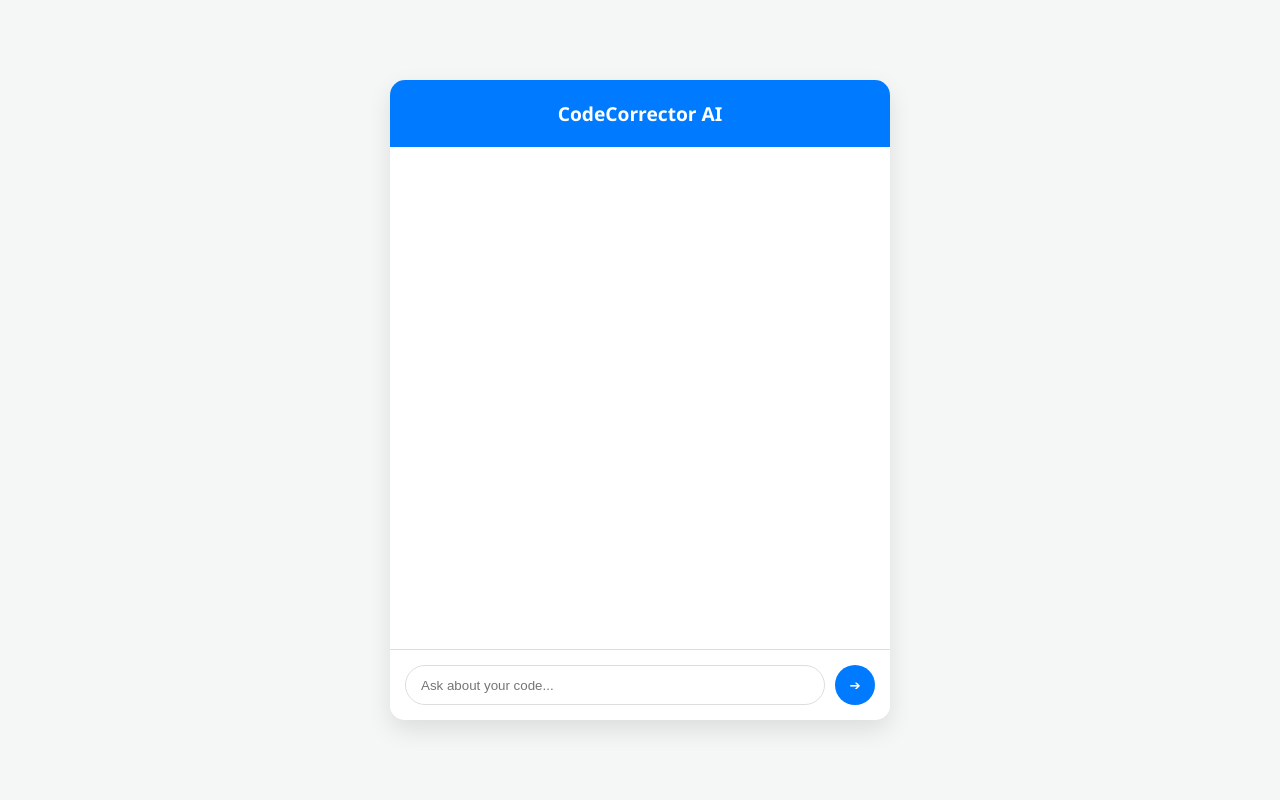
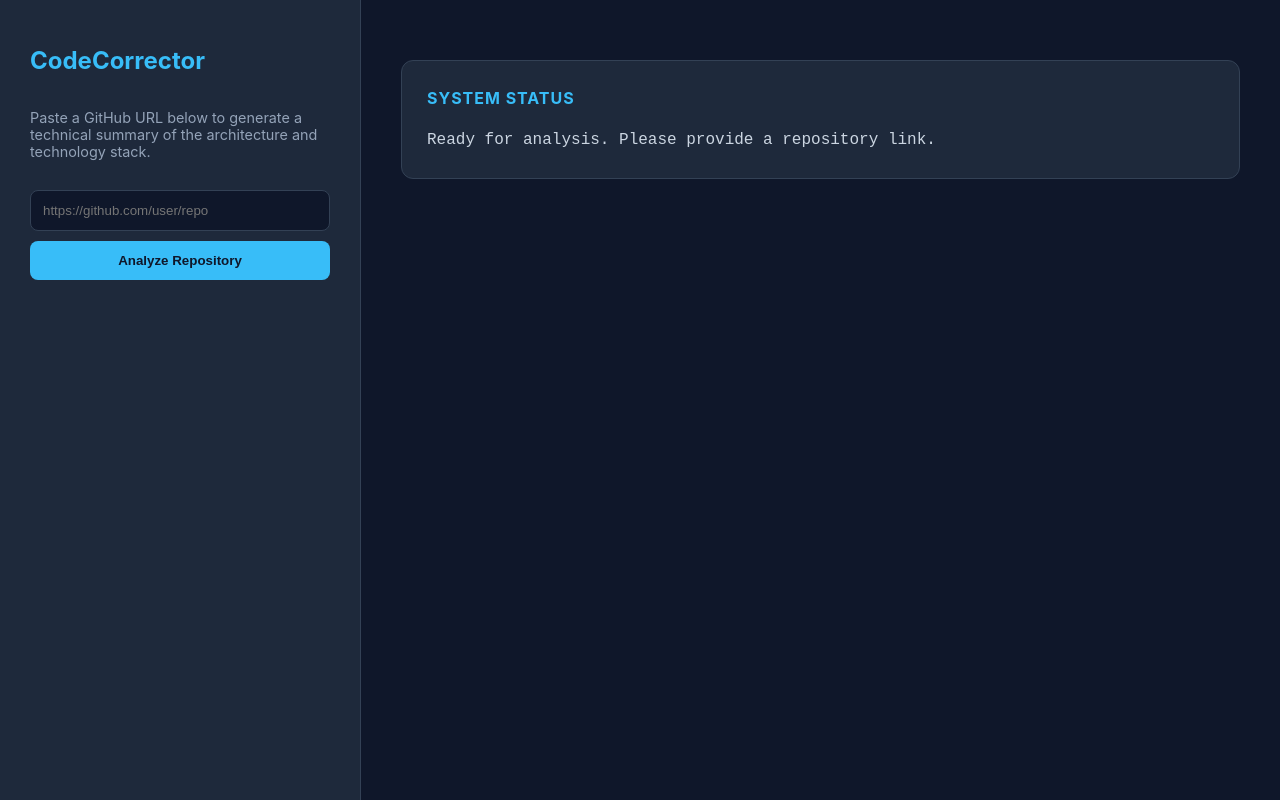
Before and after one commit to siprasanghamitradash/CodeCorrector, a Flask app: page / in a window 1280 px wide. Run offline with Flask 3, Linux system fonts and the light colour scheme.

Commit message:
improving UI

```diff
--- a/templates/index.html
+++ b/templates/index.html
@@ -3,44 +3,135 @@
 <head>
     <meta charset="UTF-8">
     <meta name="viewport" content="width=device-width, initial-scale=1.0">
-    <title>Basic Chatbot</title>
+    <title>CodeCorrector | Repo Analyst</title>
     <style>
-        /* Modern styling */
-        body { font-family: 'Segoe UI', Tahoma, Geneva, Verdana, sans-serif; background-color: #f4f7f6; display: flex; justify-content: center; align-items: center; height: 100vh; margin: 0; }
-        .container { background: white; width: 100%; max-width: 500px; height: 80vh; display: flex; flex-direction: column; border-radius: 15px; box-shadow: 0 10px 25px rgba(0,0,0,0.1); overflow: hidden; }
+        :root {
+            --bg: #0f172a;
+            --sidebar: #1e293b;
+            --accent: #38bdf8;
+            --text: #f8fafc;
+        }
 
-        h2 { background: #007bff; color: white; margin: 0; padding: 20px; text-align: center; font-size: 1.2rem; }
+        body {
+            font-family: 'Inter', sans-serif;
+            background-color: var(--bg);
+            color: var(--text);
+            margin: 0;
+            display: flex;
+            height: 100vh;
+        }
 
-        #chat-box { flex: 1; overflow-y: auto; padding: 20px; display: flex; flex-direction: column; gap: 10px; }
+        /* Sidebar for Inputs */
+        .sidebar {
+            width: 300px;
+            background: var(--sidebar);
+            padding: 30px;
+            display: flex;
+            flex-direction: column;
+            border-right: 1px solid #334155;
+        }
 
-        /* Message Bubbles */
-        .msg { padding: 10px 15px; border-radius: 18px; max-width: 80%; line-height: 1.4; word-wrap: break-word; }
-        .user { align-self: flex-end; background-color: #007bff; color: white; border-bottom-right-radius: 2px; }
-        .bot { align-self: flex-start; background-color: #e9e9eb; color: #333; border-bottom-left-radius: 2px; }
+        .sidebar h1 { font-size: 1.5rem; color: var(--accent); margin-bottom: 20px; }
+        .sidebar p { font-size: 0.9rem; color: #94a3b8; margin-bottom: 30px; }
 
-        .input-area { border-top: 1px solid #ddd; padding: 15px; display: flex; gap: 10px; background: white; }
-        input { flex: 1; border: 1px solid #ddd; border-radius: 20px; padding: 10px 15px; outline: none; }
-        button { background: #007bff; color: white; border: none; border-radius: 50%; width: 40px; height: 40px; cursor: pointer; transition: 0.3s; }
-        button:hover { background: #0056b3; }
+        /* Main Analysis Area */
+        .main-content {
+            flex: 1;
+            display: flex;
+            flex-direction: column;
+            padding: 40px;
+            overflow-y: auto;
+        }
+
+        .input-group {
+            display: flex;
+            flex-direction: column;
+            gap: 10px;
+        }
+
+        input {
+            background: #0f172a;
+            border: 1px solid #334155;
+            padding: 12px;
+            border-radius: 8px;
+            color: white;
+            outline: none;
+        }
+
+        input:focus { border-color: var(--accent); }
+
+        button {
+            background: var(--accent);
+            color: #0f172a;
+            border: none;
+            padding: 12px;
+            border-radius: 8px;
+            font-weight: bold;
+            cursor: pointer;
+            transition: 0.2s;
+        }
+
+        button:hover { opacity: 0.9; transform: translateY(-1px); }
+
+        /* Result Cards */
+        #results {
+            margin-top: 20px;
+            display: flex;
+            flex-direction: column;
+            gap: 20px;
+        }
+
+        .analysis-card {
+            background: var(--sidebar);
+            border-radius: 12px;
+            padding: 25px;
+            border: 1px solid #334155;
+            line-height: 1.6;
+            animation: fadeIn 0.4s ease-out;
+        }
+
+        .analysis-card h3 { margin-top: 0; color: var(--accent); font-size: 1rem; text-transform: uppercase; letter-spacing: 1px; }
+
+        /* Coder style for AI text */
+        .ai-content {
+            font-family: 'Fira Code', 'Courier New', monospace;
+            white-space: pre-wrap;
+            color: #cbd5e1;
+        }
+
+        @keyframes fadeIn {
+            from { opacity: 0; transform: translateY(10px); }
+            to { opacity: 1; transform: translateY(0); }
+        }
+
+        .loading { color: var(--accent); font-style: italic; }
     </style>
 </head>
 <body>
 
-<div class="container">
-    <h2>CodeCorrector AI</h2>
-    <div id="chat-box"></div>
+<div class="sidebar">
+    <h1>CodeCorrector</h1>
+    <p>Paste a GitHub URL below to generate a technical summary of the architecture and technology stack.</p>
 
-    <div class="input-area">
-        <input type="text" id="user-input" placeholder="Ask about your code..." onkeypress="handleKeyPress(event)">
-        <button onclick="sendMessage()">➔</button>
+    <div class="input-group">
+        <input type="text" id="user-input" placeholder="https://github.com/user/repo" onkeypress="handleKeyPress(event)">
+        <button onclick="sendMessage()">Analyze Repository</button>
+    </div>
+</div>
+
+<div class="main-content">
+    <div id="results">
+        <div class="analysis-card">
+            <h3>System Status</h3>
+            <div class="ai-content">Ready for analysis. Please provide a repository link.</div>
+        </div>
     </div>
 </div>
 
 <script>
     const input = document.getElementById('user-input');
-    const chatBox = document.getElementById('chat-box');
+    const resultsArea = document.getElementById('results');
 
-    // Allows pressing "Enter" to send
     function handleKeyPress(e) {
         if (e.key === 'Enter') sendMessage();
     }
@@ -49,18 +140,17 @@
         const message = input.value.trim();
         if (!message) return;
 
-        // 1. Add User Message
-        chatBox.innerHTML += `<div class="msg user">${message}</div>`;
-        input.value = '';
-        chatBox.scrollTop = chatBox.scrollHeight;
-
-        // 2. Add "Thinking..." placeholder
+        // Clear previous results and show loading
         const tempId = "loading-" + Date.now();
-        chatBox.innerHTML += `<div class="msg bot" id="${tempId}"><i>AI is thinking...</i></div>`;
-        chatBox.scrollTop = chatBox.scrollHeight;
+        resultsArea.innerHTML = `
+            <div class="analysis-card">
+                <h3>Analyzing: ${message}</h3>
+                <div class="ai-content loading" id="${tempId}">Scanning repository structure and dependencies...</div>
+            </div>
+        `;
 
         try {
-            const response = await fetch('/chat', { // CHANGED to /chat to match your python
+            const response = await fetch('/chat', {
                 method: 'POST',
                 headers: {'Content-Type': 'application/json'},
                 body: JSON.stringify({message: message})
@@ -68,15 +158,13 @@
 
             const data = await response.json();
 
-            // 3. Replace placeholder with real answer
             const loadingElement = document.getElementById(tempId);
-            loadingElement.innerHTML = `<b>AI:</b> ${data.response}`;
+            loadingElement.classList.remove('loading');
+            loadingElement.innerHTML = data.response;
 
         } catch (error) {
-            document.getElementById(tempId).innerText = "Error: Could not reach server.";
+            document.getElementById(tempId).innerText = "Error: Connection to backend failed.";
         }
-
-        chatBox.scrollTop = chatBox.scrollHeight;
     }
 </script>
 
```
